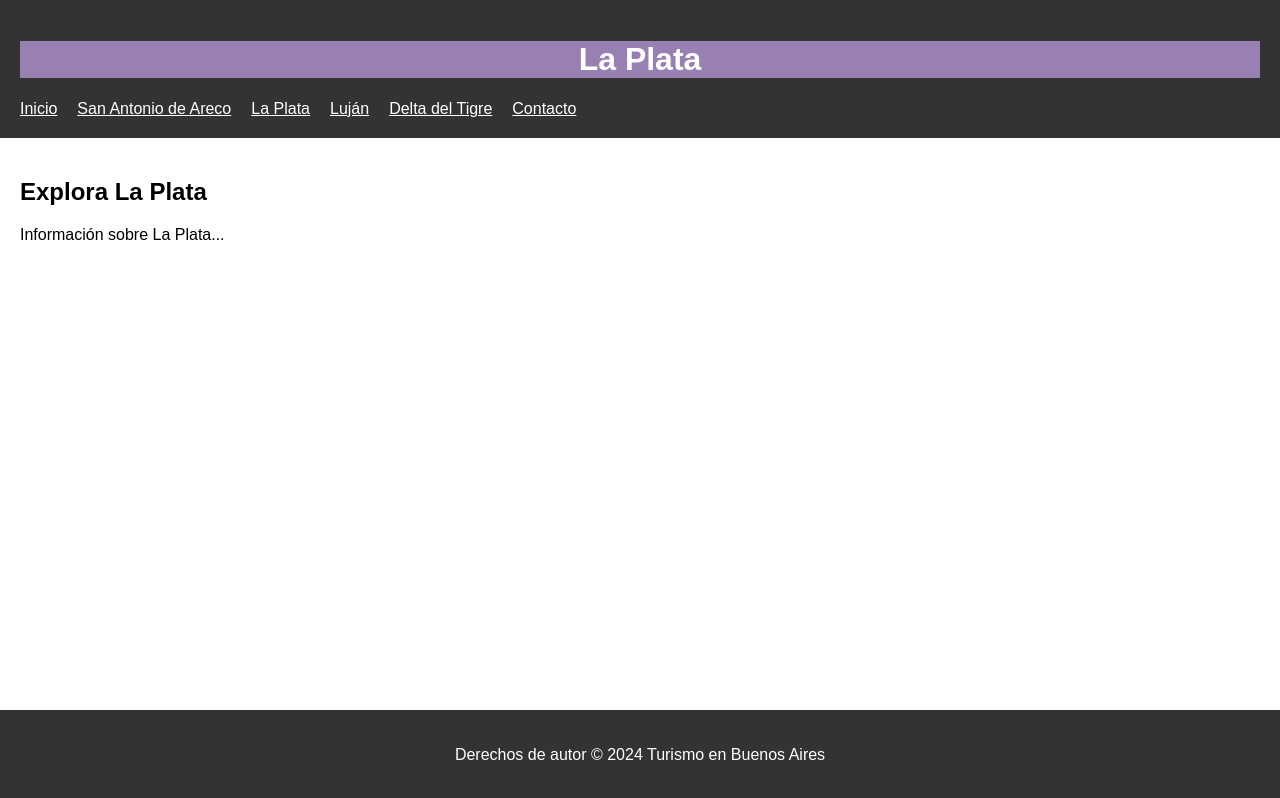
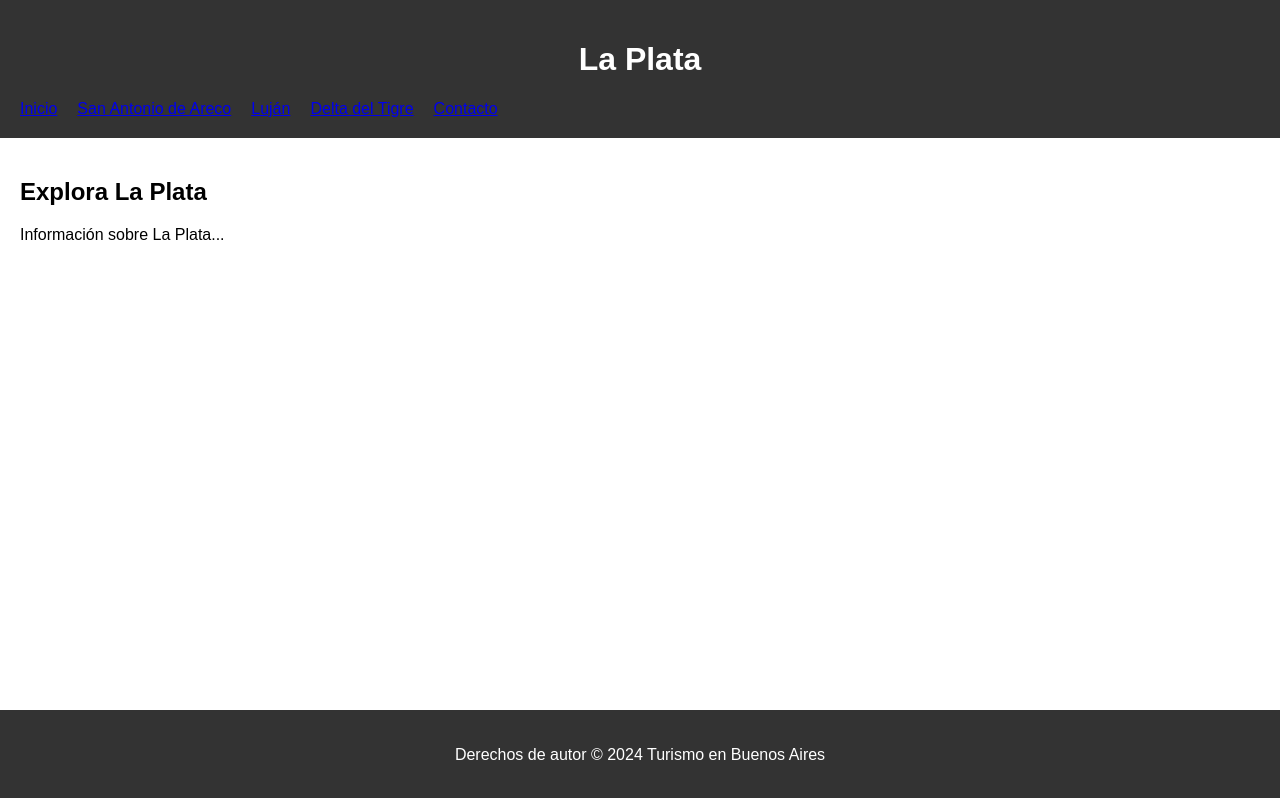
Before and after one commit to danielamaiorano/turismo-buenos-aires, a plain HTML site: page la-plata.html in a window 1280 px wide. Drawn offline with Linux system fonts and the light colour scheme.

Commit message:
Add files via upload
11/05

```diff
--- a/la-plata.html
+++ b/la-plata.html
@@ -34,10 +34,6 @@
             flex: 1;
             padding: 20px;
         }
-
-h1 {
-    background-color: #9980b3;
-}
     </style>
 </head>
 <body>
@@ -47,7 +43,6 @@ h1 {
             <ul>
                 <li><a href="index.html">Inicio</a></li>
                 <li><a href="san-antonio-de-areco.html">San Antonio de Areco</a></li>
-                <li><a href="la-plata.html">La Plata</a></li>
                 <li><a href="lujan.html">Luján</a></li>
                 <li><a href="delta-del-tigre.html">Delta del Tigre</a></li>
                 <li><a href="contact.html">Contacto</a></li>
--- a/styles.css
+++ b/styles.css
@@ -10,15 +10,6 @@ header, footer {
     color: #fff;
     text-align: center;
     padding: 20px;
-}
-
-header a {
-    color: white;
-
-}
-
-header a:hover{
-    color:blue;
 }
 
 section {
```
Also changed, not shown: delta-del-tigre.html (+1 -2 lines), lujan.html (+3 -3 lines), san-antonio-de-areco.html (+0 -2 lines).
